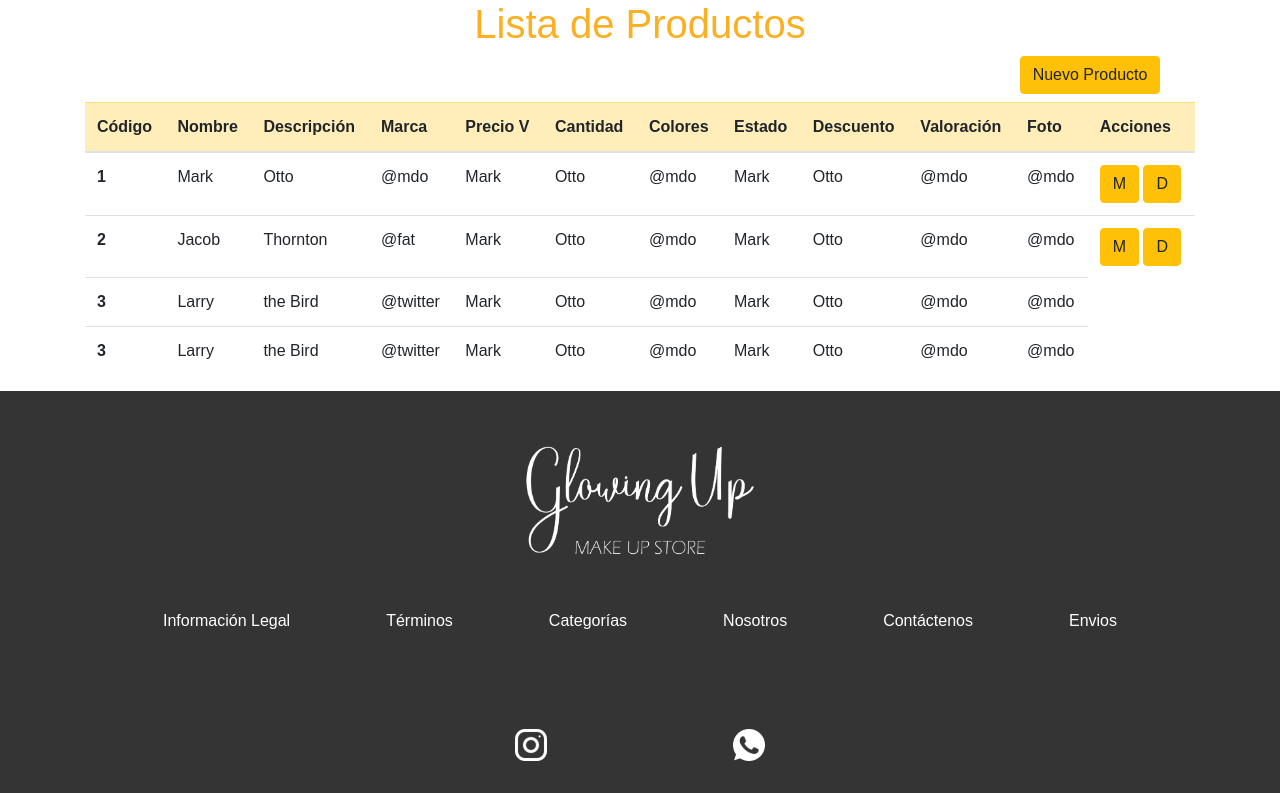
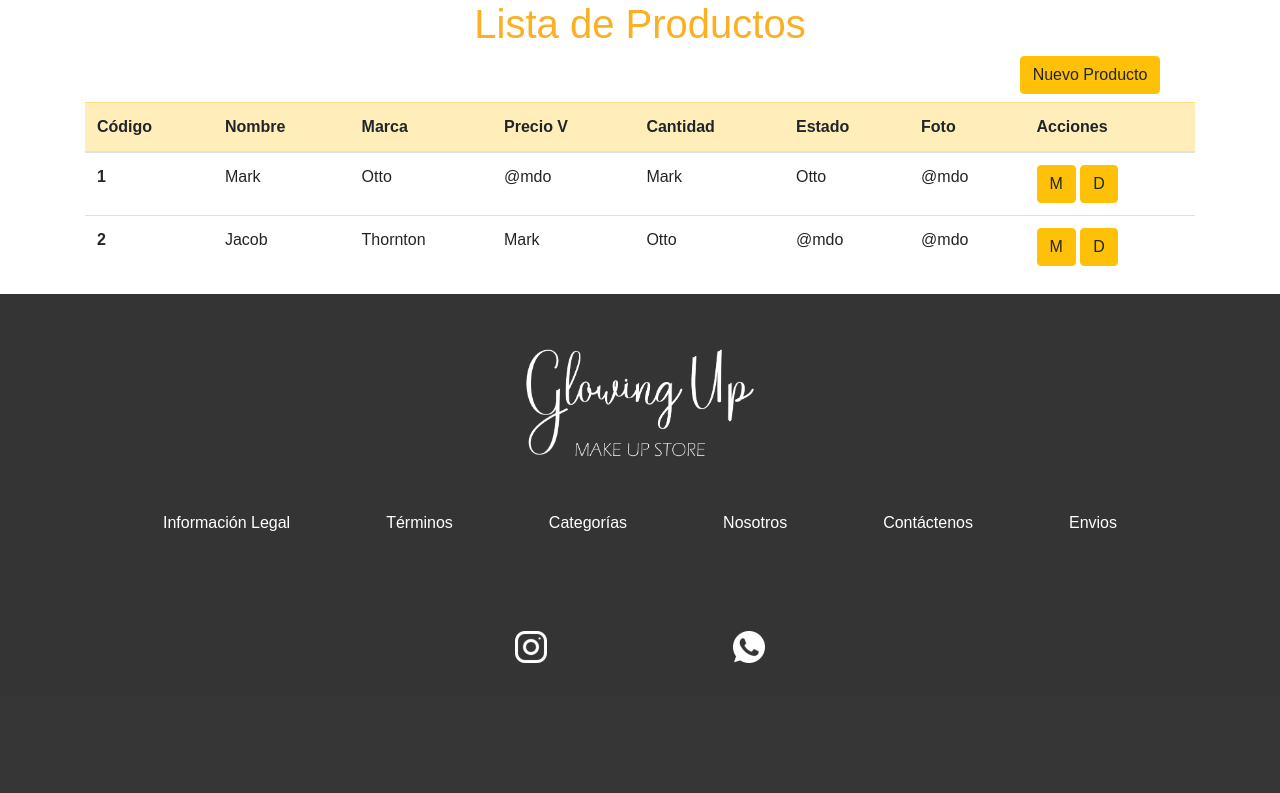
Before and after one commit to Diegocarque12/GlowingUpProject, a PHP site: page /Ecommerce/producto in a window 1280 px wide. Shown: the part 128-921 px from the top of the page. After the commit the page ends 791 px from the top, so only its background shows below. Run offline with PHP 8.4, Linux system fonts and the light colour scheme; style sheets or scripts are compiled from the project's sources.

Commit message:
Formulario de producto

```diff
--- a/aplication/views/admin/producto.php
+++ b/aplication/views/admin/producto.php
@@ -15,14 +15,10 @@
                     <tr>
                         <th scope="col">Código</th>
                         <th scope="col">Nombre</th>
-                        <th scope="col">Descripción</th>
                         <th scope="col">Marca</th>
                         <th scope="col">Precio V</th>
                         <th scope="col">Cantidad</th>
-                        <th scope="col">Colores</th>
                         <th scope="col">Estado</th>
-                        <th scope="col">Descuento</th>
-                        <th scope="col">Valoración</th>
                         <th scope="col">Foto</th>
                         <th scope="col">Acciones</th>
                     </tr>
@@ -36,6 +32,15 @@
                         <td>Mark</td>
                         <td>Otto</td>
                         <td>@mdo</td>
+                        <td>
+                            <a class="btn btn-warning">M</a>
+                            <a class="btn btn-warning">D</a>
+                        </td>
+                    </tr>
+                    <tr>
+                        <th scope="row">2</th>
+                        <td>Jacob</td>
+                        <td>Thornton</td>
                         <td>Mark</td>
                         <td>Otto</td>
                         <td>@mdo</td>
@@ -45,49 +50,6 @@
                             <a class="btn btn-warning">D</a>
                         </td>
                     </tr>
-                    <tr>
-                        <th scope="row">2</th>
-                        <td>Jacob</td>
-                        <td>Thornton</td>
-                        <td>@fat</td>
-                        <td>Mark</td>
-                        <td>Otto</td>
-                        <td>@mdo</td>
-                        <td>Mark</td>
-                        <td>Otto</td>
-                        <td>@mdo</td>
-                        <td>@mdo</td>
-                        <td>
-                            <a class="btn btn-warning">M</a>
-                            <a class="btn btn-warning">D</a>
-                        </td>
-                    </tr>
-                    <tr>
-                        <th scope="row">3</th>
-                        <td>Larry</td>
-                        <td>the Bird</td>
-                        <td>@twitter</td>
-                        <td>Mark</td>
-                        <td>Otto</td>
-                        <td>@mdo</td>
-                        <td>Mark</td>
-                        <td>Otto</td>
-                        <td>@mdo</td>
-                        <td>@mdo</td>
-                    </tr>
-                    <tr>
-                        <th scope="row">3</th>
-                        <td>Larry</td>
-                        <td>the Bird</td>
-                        <td>@twitter</td>
-                        <td>Mark</td>
-                        <td>Otto</td>
-                        <td>@mdo</td>
-                        <td>Mark</td>
-                        <td>Otto</td>
-                        <td>@mdo</td>
-                        <td>@mdo</td>
-                    </tr>
                 </tbody>
             </table>
         </div>
--- a/db/Producto.php
+++ b/db/Producto.php
@@ -20,7 +20,8 @@ class Producto extends Conexion{
         $this->conexion = new Conexion();
     }
 
-    public function insertProducto(int $idProducto, string $nombre, string $imagenes, string $descripcion_extensa, string $descripcion_breve, decimal $precioVenta, int $cantidad, string $colores, string $estado, decimal $descuento, decimal $valoracion_general, int $idMarca){
+    public function insertProducto(int $idProducto, string $nombre, string $imagenes, string $descripcion_extensa, string $descripcion_breve, decimal $precioVenta, int $cantidad, string $colores, string $estado, decimal $descuento, decimal $valoracion_general, int $idMarca)
+    {
         this->db_idProducto = $idProducto;
         this->db_nombre = $nombre;
         this->db_imagenes = $imagenes;
```
Also changed, not shown: aplication/views/admin/crudProducto.php (+57 -3 lines).
